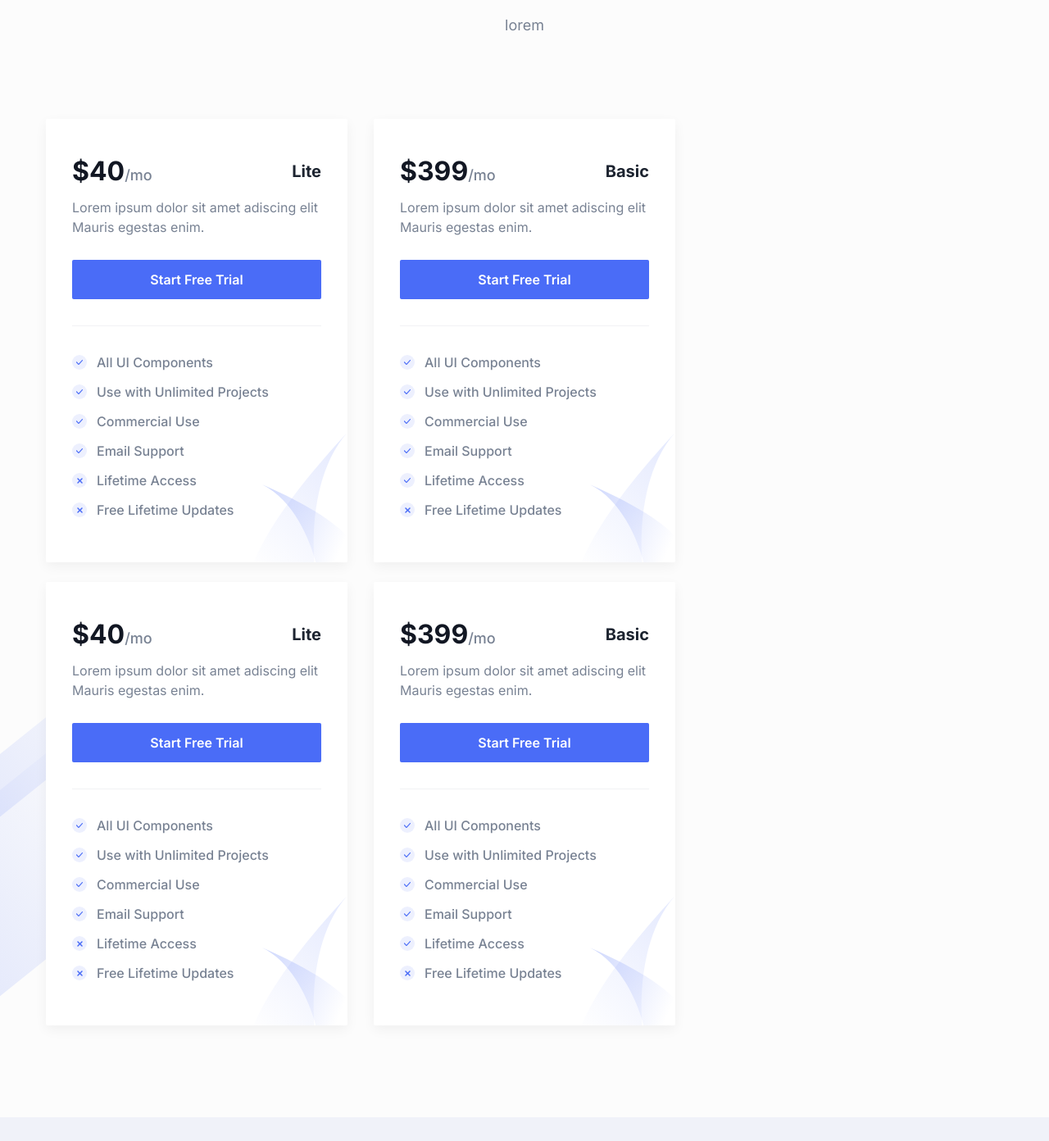
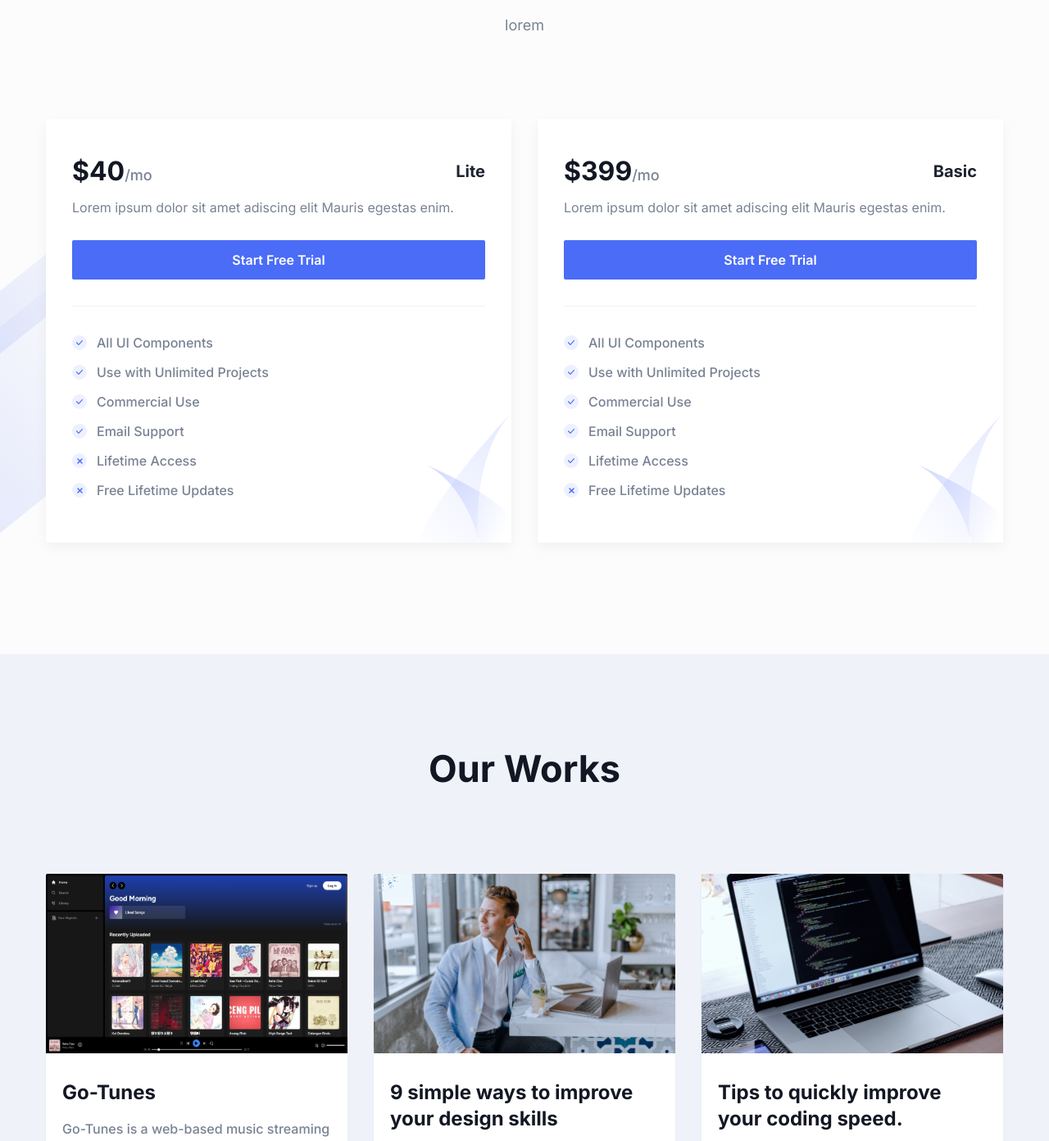
Before and after one commit to LessZxD/CompaProf, a Next.js app: page / in a window 1280 px wide. Shown: the part 3332-4724 px from the top of the page at 82% size. Built offline with nearby package versions, Linux system fonts and the light colour scheme.

Commit message:
Centered pricing (reduced cols from 3 to 2)

```diff
--- a/src/components/Pricing/index.tsx
+++ b/src/components/Pricing/index.tsx
@@ -55,7 +55,7 @@
           </div>
         </div> */}
 
-        <div className="grid grid-cols-1 gap-x-8 gap-y-10 md:grid-cols-2 lg:grid-cols-3">
+        <div className="grid grid-cols-1 gap-x-8 gap-y-10 md:grid-cols-2 lg:grid-cols-2">
           <PricingBox
             packageName="Lite"
             price={isMonthly ? "40" : "120"}
@@ -83,8 +83,9 @@
             <OfferList text="Free Lifetime Updates" status="inactive" />
           </PricingBox>
         </div>
+
         <br></br>
-        <div className="grid grid-cols-1 gap-x-8 gap-y-10 md:grid-cols-2 lg:grid-cols-3">
+        {/* <div className="grid grid-cols-1 gap-x-8 gap-y-10 md:grid-cols-2 lg:grid-cols-3">
           <PricingBox
             packageName="Lite"
             price={isMonthly ? "40" : "120"}
@@ -111,7 +112,7 @@
             <OfferList text="Lifetime Access" status="active" />
             <OfferList text="Free Lifetime Updates" status="inactive" />
           </PricingBox>
-        </div>
+        </div> */}
       </div>
 
       <div className="absolute bottom-0 left-0 z-[-1]">
```
